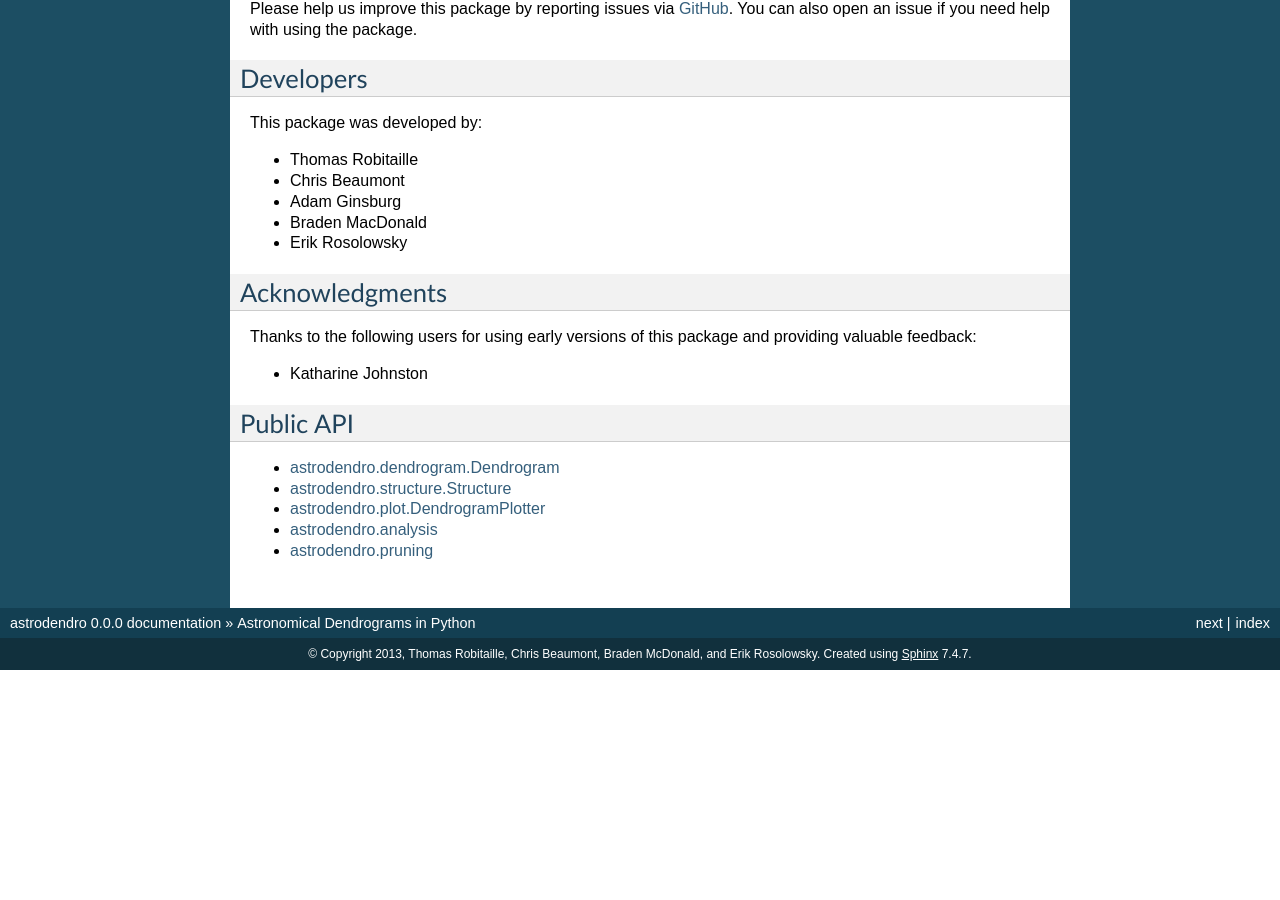
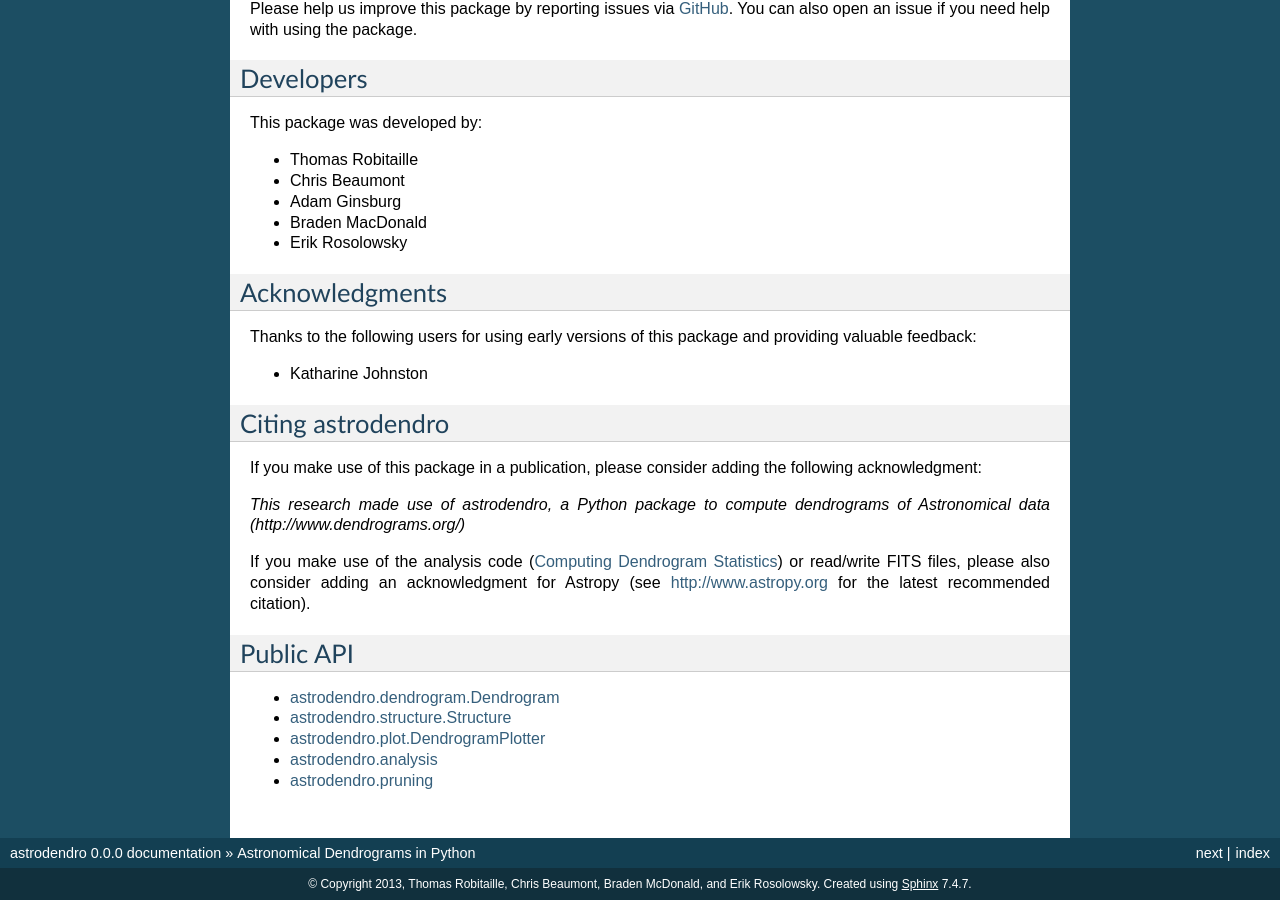
Before and after one commit to dendrograms/astrodendro, a Sphinx documentation site: the page built from docs/index.rst, in a window 1280 px wide and 900 px high, scrolled down 1811 px. Built offline with Sphinx 7.4.7, drawn with Linux system fonts in a browser that asks for light colours; before the commit the page ends 2481 px from its top, so only the background shows below that.

Commit message:
Added a section on citing the use of astrodendro

```diff
--- a/docs/index.rst
+++ b/docs/index.rst
@@ -76,6 +76,19 @@ providing valuable feedback:
 
 * Katharine Johnston
 
+Citing astrodendro
+------------------
+
+If you make use of this package in a publication, please consider adding the
+following acknowledgment:
+
+*This research made use of astrodendro, a Python package to compute dendrograms
+of Astronomical data (http://www.dendrograms.org/)*
+
+If you make use of the analysis code (:doc:`catalog`) or read/write FITS files,
+please also consider adding an acknowledgment for Astropy (see
+`<http://www.astropy.org>`_ for the latest recommended citation).
+
 Public API
 ----------
 
```
